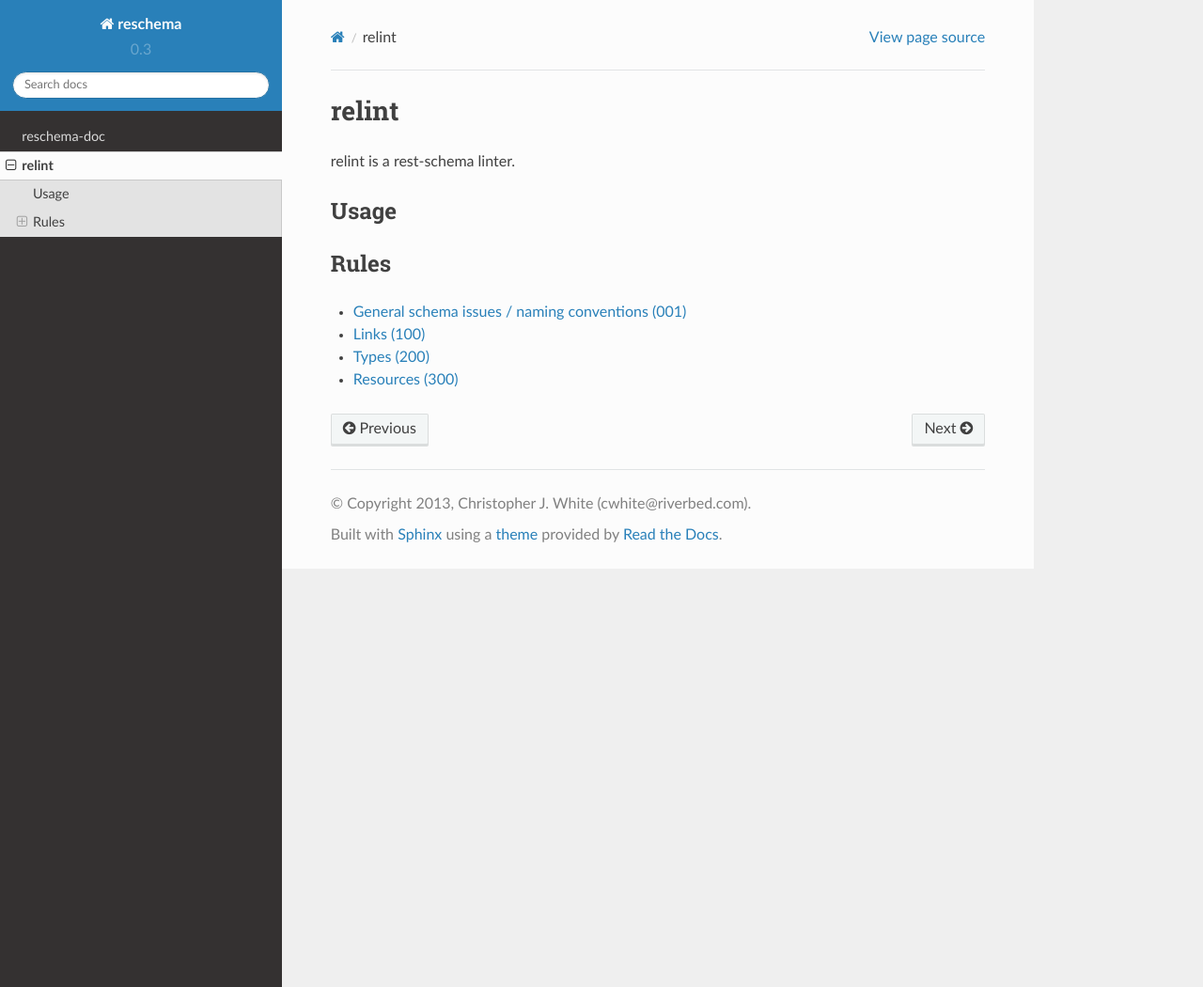
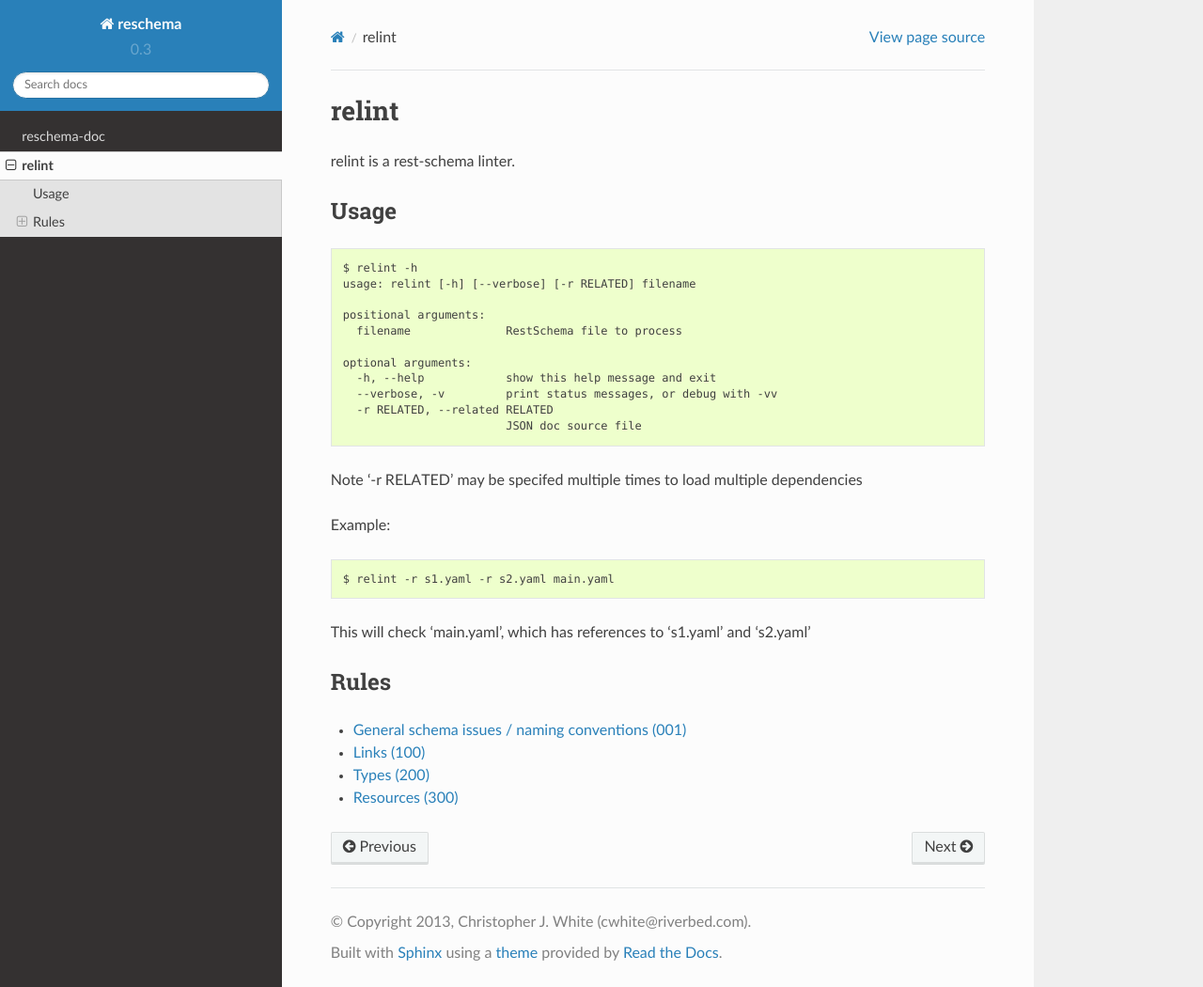
Before and after one commit to riverbed/reschema, a Sphinx documentation site: the page built from docs/relint.rst, in a window 1280 px wide and 1050 px high. Shown: the whole window at 94% size. Built offline with Sphinx 7.4.7 and the Read the Docs theme 2.0.0, drawn with Linux system fonts in a browser that asks for light colours.

Commit message:
relint: Add basic support for related service files

```diff
--- a/docs/relint.rst
+++ b/docs/relint.rst
@@ -3,9 +3,32 @@ relint
 
 relint is a rest-schema linter.
 
-
 Usage
 -----
+
+.. code::
+
+    $ relint -h
+    usage: relint [-h] [--verbose] [-r RELATED] filename
+
+    positional arguments:
+      filename              RestSchema file to process
+
+    optional arguments:
+      -h, --help            show this help message and exit
+      --verbose, -v         print status messages, or debug with -vv
+      -r RELATED, --related RELATED
+                            JSON doc source file
+
+Note '-r RELATED' may be specifed multiple times to load multiple dependencies
+
+Example:
+
+.. code::
+
+    $ relint -r s1.yaml -r s2.yaml main.yaml
+
+This will check 'main.yaml', which has references to 's1.yaml' and 's2.yaml'
 
 Rules
 -----
```
Also changed, not shown: 1 other file.
